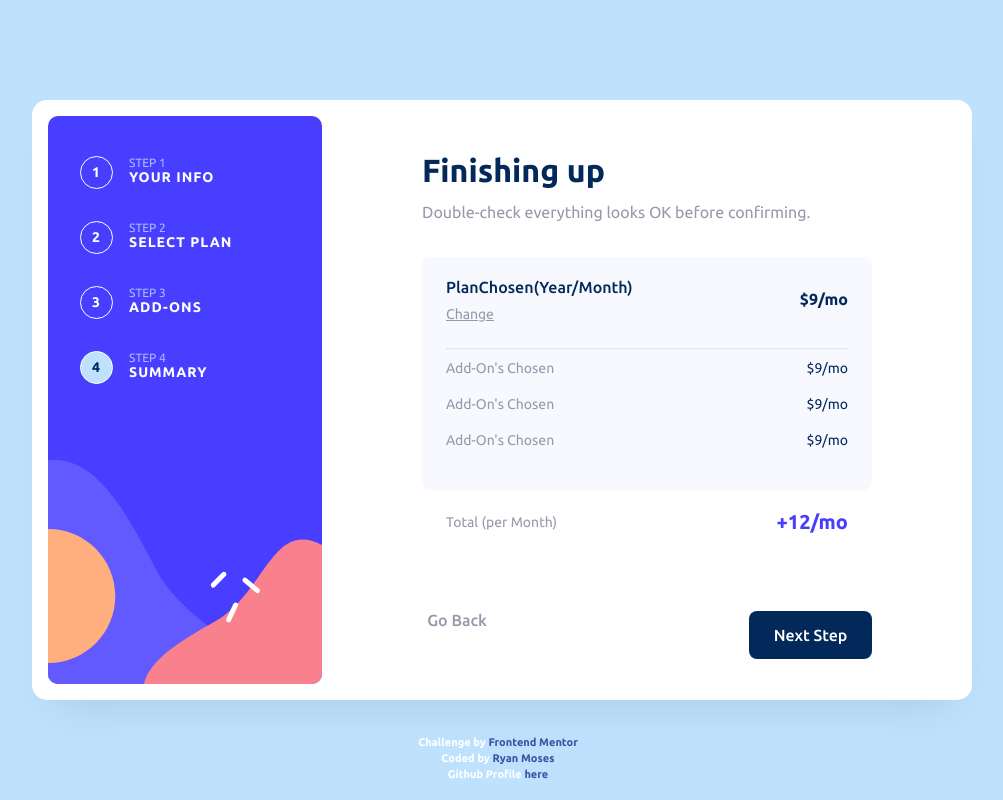
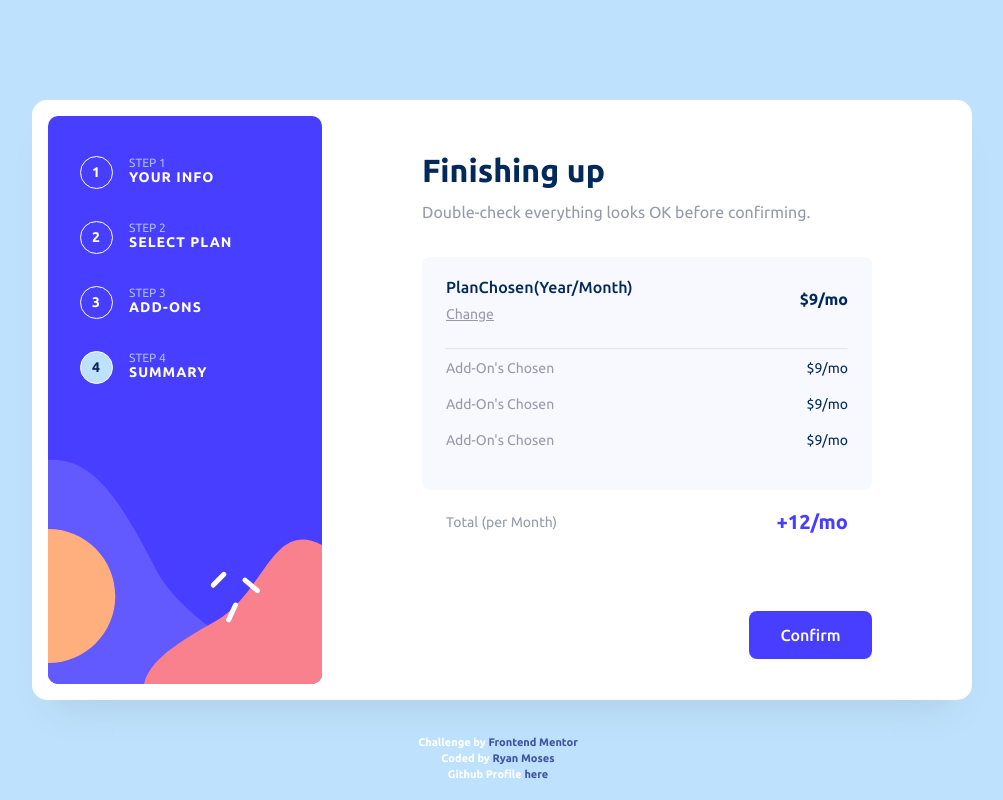
Before and after one commit to mosesrc/multi-step-form-app, a React (Create React App) app in the folder multi-step-form-ui/: page /summary in a window 1280 px wide. Shown: the whole page, without its empty margins (138-1141 px from the left). Built offline with nearby package versions, Linux system fonts and the light colour scheme.

Commit message:
Finished 'Go Back' and 'Next Step' buttons functionality 	- Looking into confirm button

```diff
--- a/multi-step-form-ui/src/App.js
+++ b/multi-step-form-ui/src/App.js
@@ -1,6 +1,7 @@
-import logo from './logo.svg';
+import React, { useState } from 'react'
+import { createBrowserRouter, RouterProvider } from 'react-router-dom';
+import { ThemeContext } from './shared/context/context';
 import './App.css';
-import { createBrowserRouter, RouterProvider } from 'react-router-dom';
 import Home from './shared/pages/Home/Home';
 import MainRouterContainer from './shared/containers/MainRoutingContainer/MainRoutingContainer'
 import RouteContainer from './shared/containers/RouteContainer/RouteContainer';
@@ -36,7 +37,24 @@ const router = createBrowserRouter([
 ]);
 
 function App() {
-  return <RouterProvider router={router} />
+  const [hideGoBackBtn, setHideGoBackBtn] = useState(true);
+  const [showConfirmBtn, setShowConfirmBtn] = useState(false)
+
+  const hideBtn = (val) => {
+    setHideGoBackBtn(val);
+  }
+
+  const showConfirm = (val) => {
+    setShowConfirmBtn(val);
+  }
+
+  const themeState = { hideGoBackBtn, hideBtn, showConfirmBtn, showConfirm };
+
+  return (
+    <ThemeContext.Provider value={themeState}>
+      <RouterProvider router={router} />
+    </ThemeContext.Provider>
+  )
 }
 
 export default App;
--- a/multi-step-form-ui/src/shared/components/Button/Button.js
+++ b/multi-step-form-ui/src/shared/components/Button/Button.js
@@ -1,8 +1,8 @@
 import React from "react";
 import styles from "./Button.module.css";
 
-function Button({ style, content, show = true }) {
-  return <button className={`${styles[style]} ${show ? '' : styles.visible}`}>{content}</button>;
+function Button({ style, content, show = false, handler = null }) {
+  return <button className={`${styles[style]} ${show ? styles.visible : ''}`} onClick={handler}>{content}</button>;
 }
 
 export default Button;
--- a/multi-step-form-ui/src/shared/containers/MainRoutingContainer/MainRoutingContainer.js
+++ b/multi-step-form-ui/src/shared/containers/MainRoutingContainer/MainRoutingContainer.js
@@ -1,11 +1,12 @@
 import { Outlet } from "react-router-dom"
 import MenuButtons from "../MenuButtons/MenuButtons";
 
-function MainRoutingContainer({show}) {
+function MainRoutingContainer() {
+
     return (
         <div>
             <Outlet />
-            <MenuButtons show={show} />
+            <MenuButtons />
         </div>
     )
 }
--- a/multi-step-form-ui/src/shared/containers/MenuButtons/MenuButtons.js
+++ b/multi-step-form-ui/src/shared/containers/MenuButtons/MenuButtons.js
@@ -1,14 +1,48 @@
-import React from "react";
+import React, { useState, useEffect, useContext } from "react";
+import { ThemeContext } from "../../context/context";
+import { Link, useLocation, useNavigate } from "react-router-dom";
 import Button from "../../components/Button/Button";
 
 import "./MenuButtons.css";
 
-function MenuButtons({show}) {
+const paths = ['/info', '/select-plan', '/add-ons', '/summary', '/confirm'];
+
+function MenuButtons() {
+  const themeCtx = useContext(ThemeContext);
+  const location = useLocation();
+  const navigate = useNavigate();
+
+  const determineNextPath = (curPath) => {
+    const currentPage = paths.indexOf(curPath);
+    const nextPage = paths[currentPage + 1];
+    return nextPage;
+  };
+
+  const nextPageHandler = (e) => {
+    e.preventDefault();
+    themeCtx.hideBtn(false);
+    const newPath = determineNextPath(location.pathname);
+    navigate(newPath, {state: {lastPath: location.pathname}});
+  };
+
+  const determinePrevPath = (curPath) => {
+    const currentPage = paths.indexOf(curPath);
+    const prevPage = paths[currentPage - 1];
+    return prevPage;
+  }
+
+  const prevPageHandler = (e) => {
+    e.preventDefault();
+    themeCtx.showConfirm(false);
+    const newPath = determinePrevPath(location.pathname);
+    navigate(newPath, {state: {lastPath: location.pathname}});
+  }
+
   return (
     <div className='toggle-button-container'>
-      <Button style={"go-back"} content={"Go Back"} show={show} />
-      <Button style={"next-step"} content={"Next Step"} />
-      {show && <Button style={'confirm'} content={'Confirm'} />}
+      <Button style={"go-back"} content={"Go Back"} show={themeCtx.hideGoBackBtn} handler={prevPageHandler} />
+      {!themeCtx.showConfirmBtn && <Button style={"next-step"} content={"Next Step"} handler={nextPageHandler} />}
+      {themeCtx.showConfirmBtn && <Button style={'confirm'} content={'Confirm'} />}
     </div>
   );
 }
--- /dev/null
+++ b/multi-step-form-ui/src/shared/context/context.js
@@ -0,0 +1,8 @@
+import { createContext } from "react";
+
+export const ThemeContext = createContext({
+    hideGoBackBtn: null,
+    hideBtn: null,
+    showConfirmBtn: null,
+    showConfirm: null
+});
--- a/multi-step-form-ui/src/shared/pages/Home/Home.js
+++ b/multi-step-form-ui/src/shared/pages/Home/Home.js
@@ -1,17 +1,16 @@
-import { useState } from "react";
+import React from "react";
 import { Outlet } from "react-router-dom";
 import SideBar from "../../containers/SideBar/Sidebar";
 
 import "./Home.css";
 
 function Home() {
-  const [showPrevBtn, setShowPrevBtn] = useState(false)
 
   return (
     <main>
       <div className='container'>
         <SideBar />
-        <Outlet show={showPrevBtn} />
+        <Outlet />
       </div>
       <div className="attribution">
         <p>Challenge by <a href="https://www.frontendmentor.io?ref=challenge" target="_blank">Frontend Mentor</a></p>
--- a/multi-step-form-ui/src/shared/pages/InfoPage/InfoPage.js
+++ b/multi-step-form-ui/src/shared/pages/InfoPage/InfoPage.js
@@ -1,8 +1,16 @@
-import React from "react";
+import React, { useEffect, useContext } from "react";
+import { ThemeContext } from "../../context/context";
 
 import "./InfoPage.css";
 
 function InfoPage() {
+  const themeCtx = useContext(ThemeContext);
+
+  useEffect(() => {
+    themeCtx.hideBtn(true);
+    themeCtx.showConfirm(false);
+  }, [themeCtx.hideGoBackBtn, themeCtx.showConfirmBtn]);
+
   return (
     <section className="info-page">
       <h2 className="page-header">Personal info</h2>
--- a/multi-step-form-ui/src/shared/pages/SummaryPage/SummaryPage.js
+++ b/multi-step-form-ui/src/shared/pages/SummaryPage/SummaryPage.js
@@ -1,9 +1,16 @@
-import React from "react";
+import React, { useEffect, useContext } from "react";
+import { ThemeContext } from "../../context/context";
 import AddOnItem from "../../components/AddOnItem/AddOnItem";
 
 import "./SummaryPage.css";
 
 function SummaryPage() {
+    const themeCtx = useContext(ThemeContext);
+
+    useEffect(() => {
+        themeCtx.showConfirm(true)
+    }, [themeCtx.showConfirmBtn]);
+
     return (
         <section className="summary-page">
             <h2 className="page-header">Finishing up</h2>
```
Also changed, not shown: multi-step-form-ui/src/shared/pages/SelectPlanPage/SelectPlanPage.js (+4 -3 lines).
